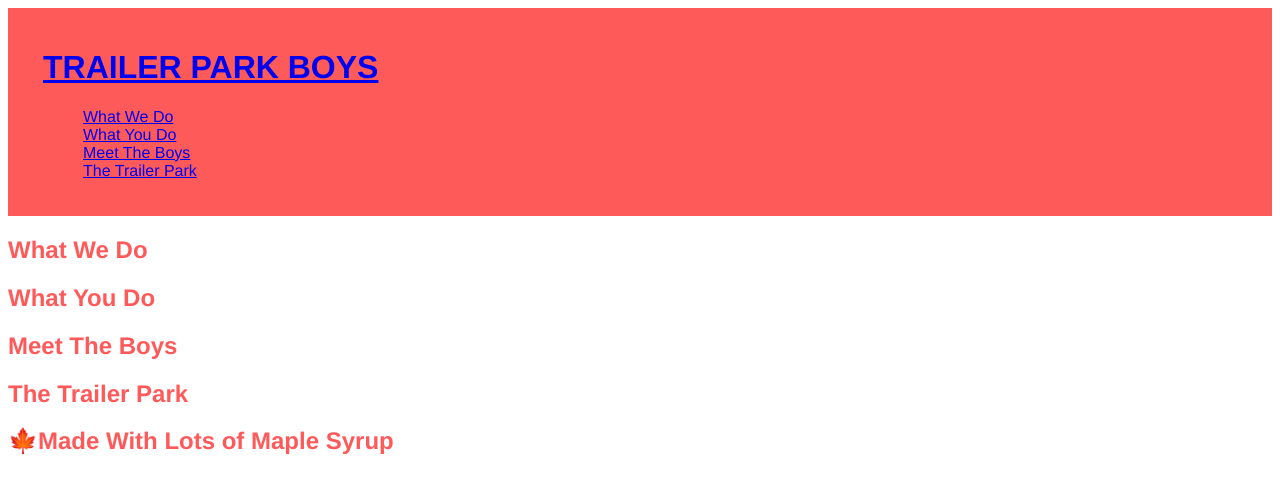
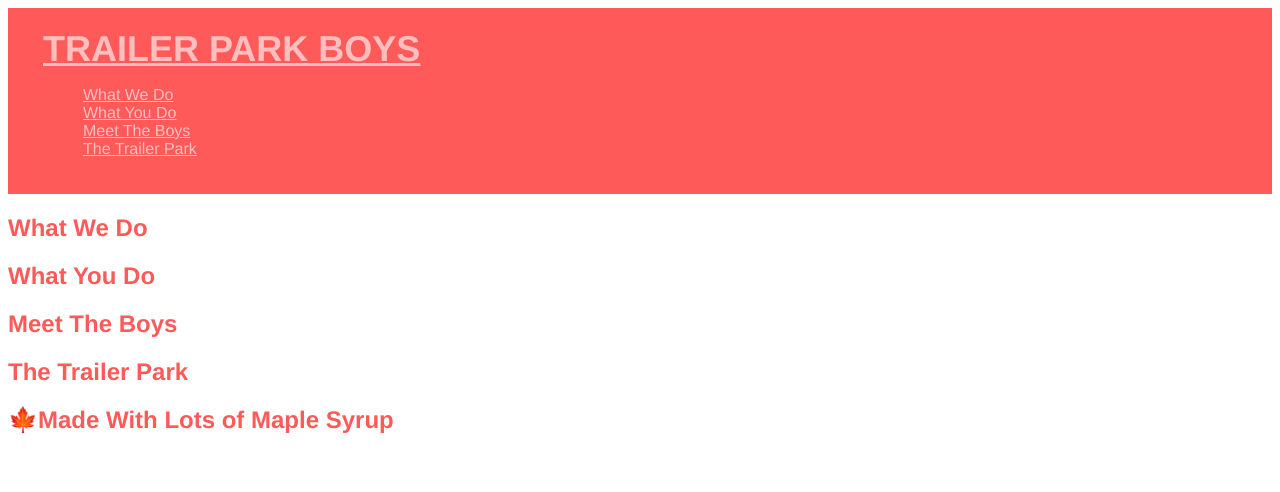
Before and after one commit to warrenp11/trailer-park-boys, a plain HTML site: page index.html in a window 1280 px wide. Drawn offline with Linux system fonts and the light colour scheme.

Commit message:
Style the Header

```diff
--- a/assets/css/style.css
+++ b/assets/css/style.css
@@ -1,4 +1,5 @@
 /*
+Color Palette (Darkest to Lightest)
 #ff5a5a	// orange red crayola
 #ff7c7c // light coral
 #ff9e9e // salmon pink
@@ -6,14 +7,26 @@
 #ffecec	// lavender blush
 */
 
-
-
 body {
   color: #ff5a5a;
   font-family: Helvetica, Arial, sans-serif;
 }
 
+/* Nav Bar Styling Start */
 header {
   padding: 20px 35px;
   background-color: #ff5a5a;
 }
+
+header h1 {
+  font-weight: bold;
+  font-size: 36px;
+  color: #ffbebe;
+  margin: 0;
+}
+
+header a {
+  color: #ffbebe;
+}
+
+/* Nav Bar Styling End */
```
Lines whose indentation alone changed are shown as unchanged.
